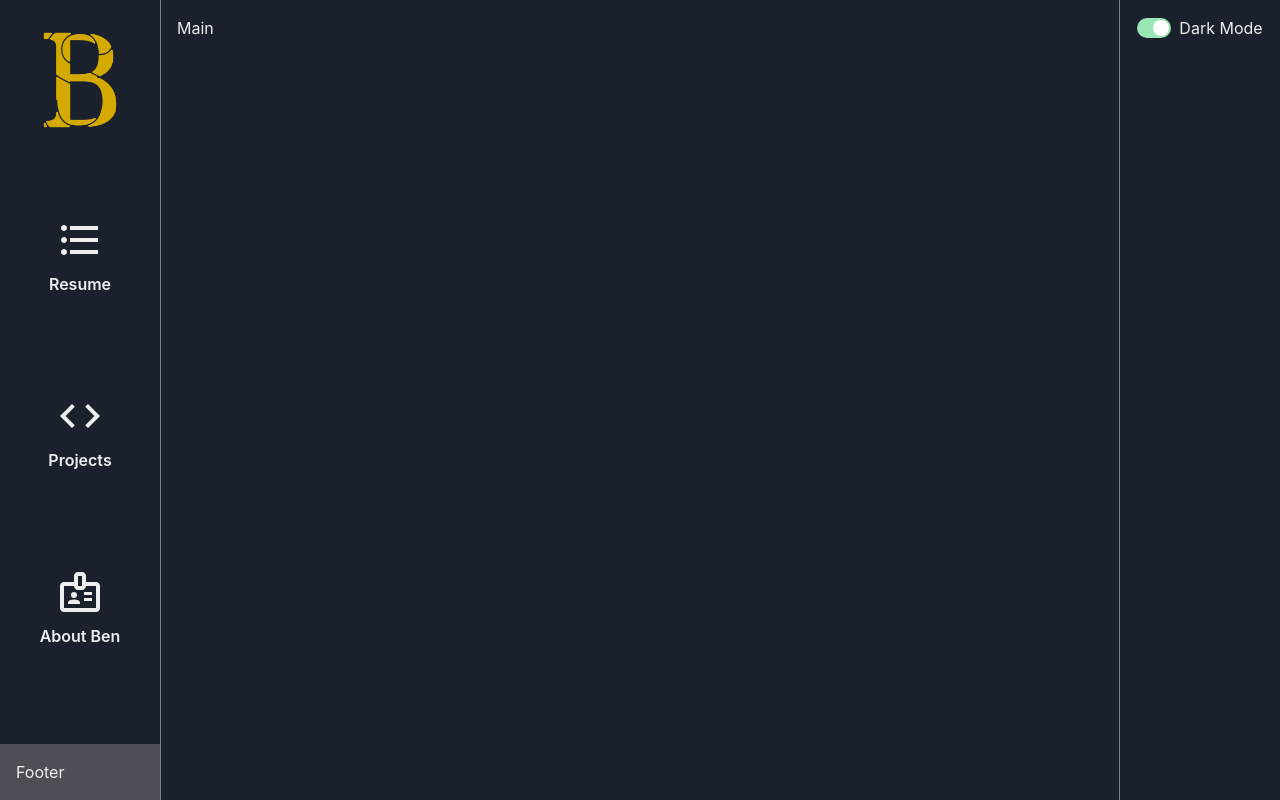
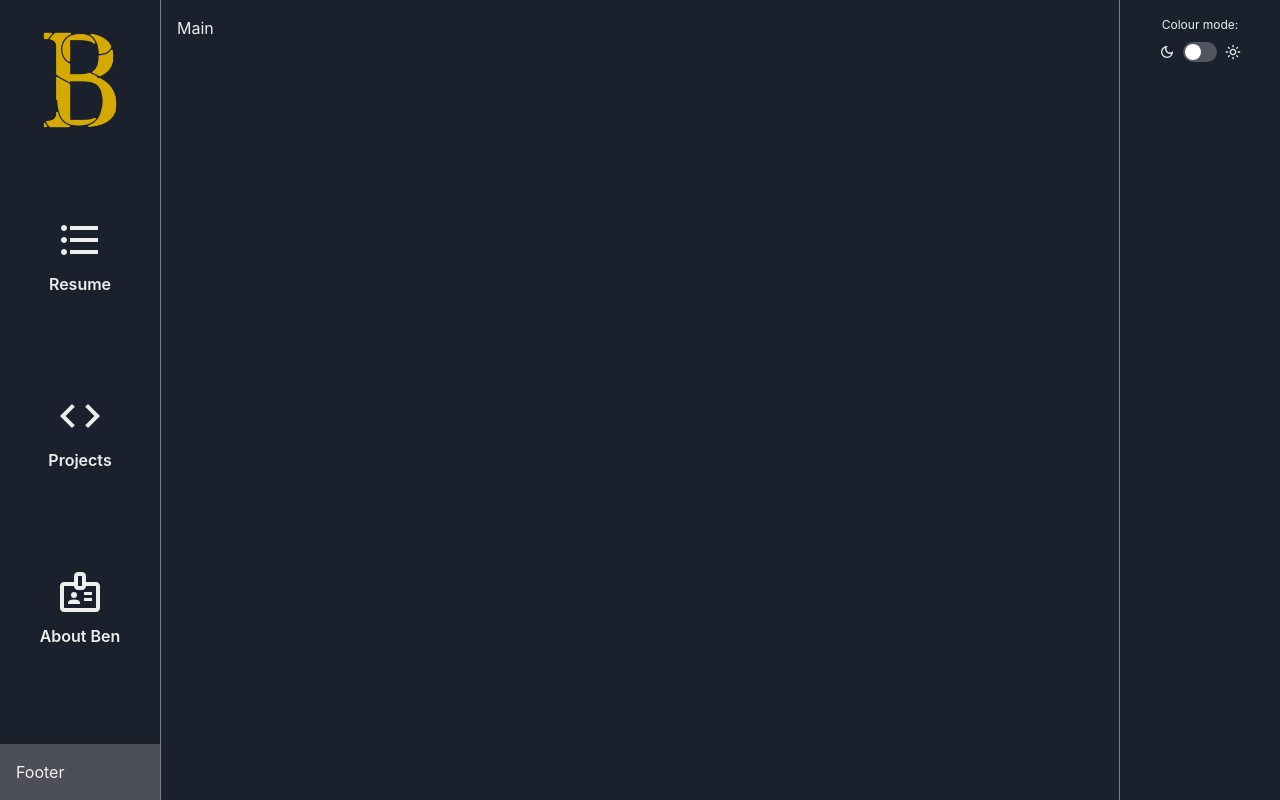
Before and after one commit to CosmicStresshead/BScom, a React (Vite) app: page / in a window 1280 px wide. Built offline with nearby package versions, Linux system fonts and the light colour scheme.

Commit message:
Improve colour mode switch

```diff
--- a/src/components/ColourModeSwitch.tsx
+++ b/src/components/ColourModeSwitch.tsx
@@ -1,14 +1,20 @@
-import { HStack, Switch, Text, useColorMode } from '@chakra-ui/react'
+import { HStack, Switch, Text, useColorMode, Icon, VStack } from '@chakra-ui/react'
+import { MdOutlineLightMode, MdOutlineDarkMode } from 'react-icons/md';
 
 const ColourModeSwitch = () => {
 
   const { toggleColorMode, colorMode } = useColorMode();
 
   return (
-    <HStack>
-        <Switch colorScheme="green" stroke="black" isChecked={colorMode === 'dark'} onChange={toggleColorMode} ></Switch>
-        <Text>Dark Mode</Text>
-    </HStack>
+    <VStack>
+      <Text fontSize={"0.75rem"}>Colour mode:</Text>
+      <HStack>
+        <Icon as={MdOutlineDarkMode} />
+        <Switch colorScheme="yellow" isChecked={colorMode === 'light'} onChange={toggleColorMode} ></Switch>
+        <Icon as={MdOutlineLightMode} />
+      </HStack>
+      {/* <Text>{colorMode.toUpperCase()}</Text> */}
+    </VStack>
   )
 }
 
```
